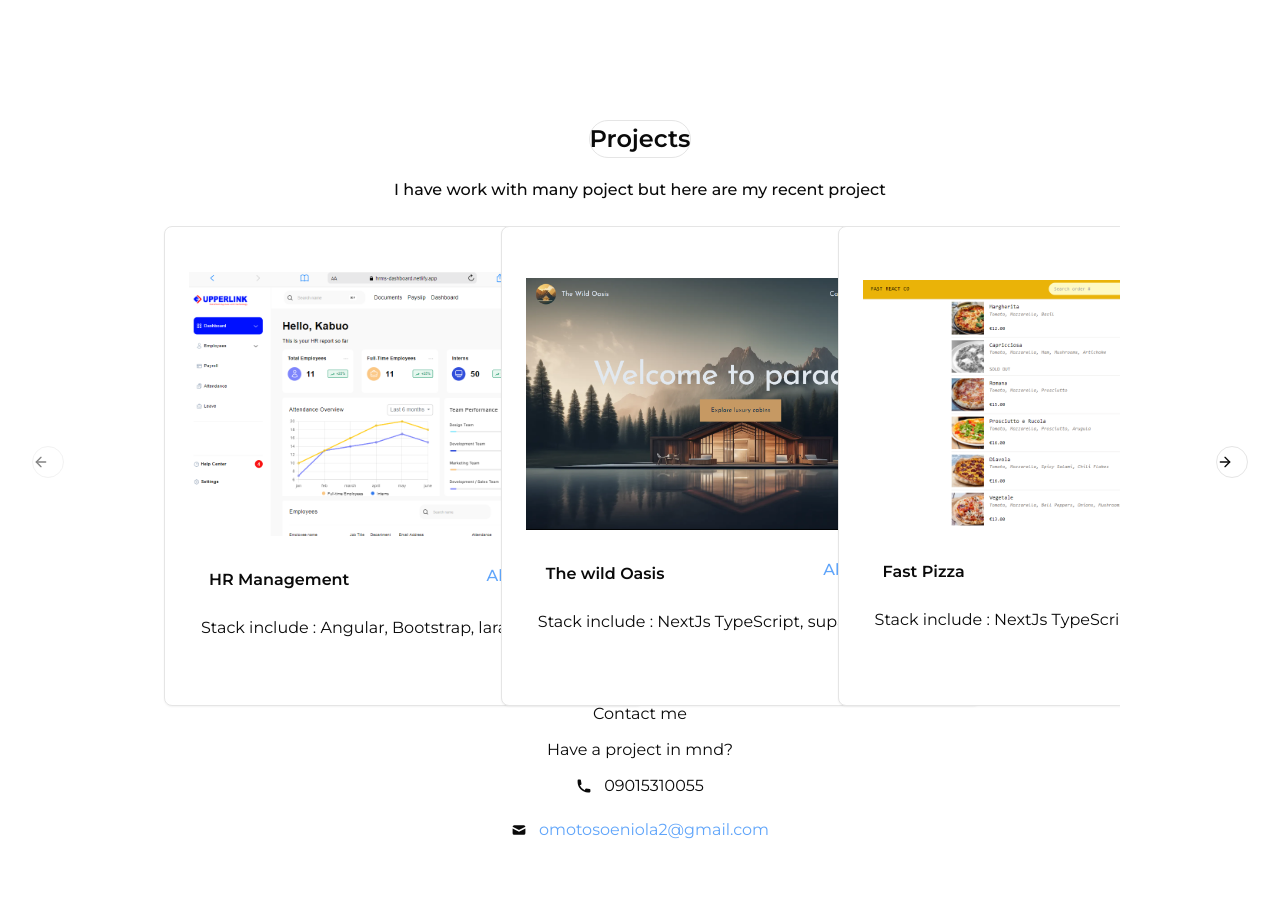
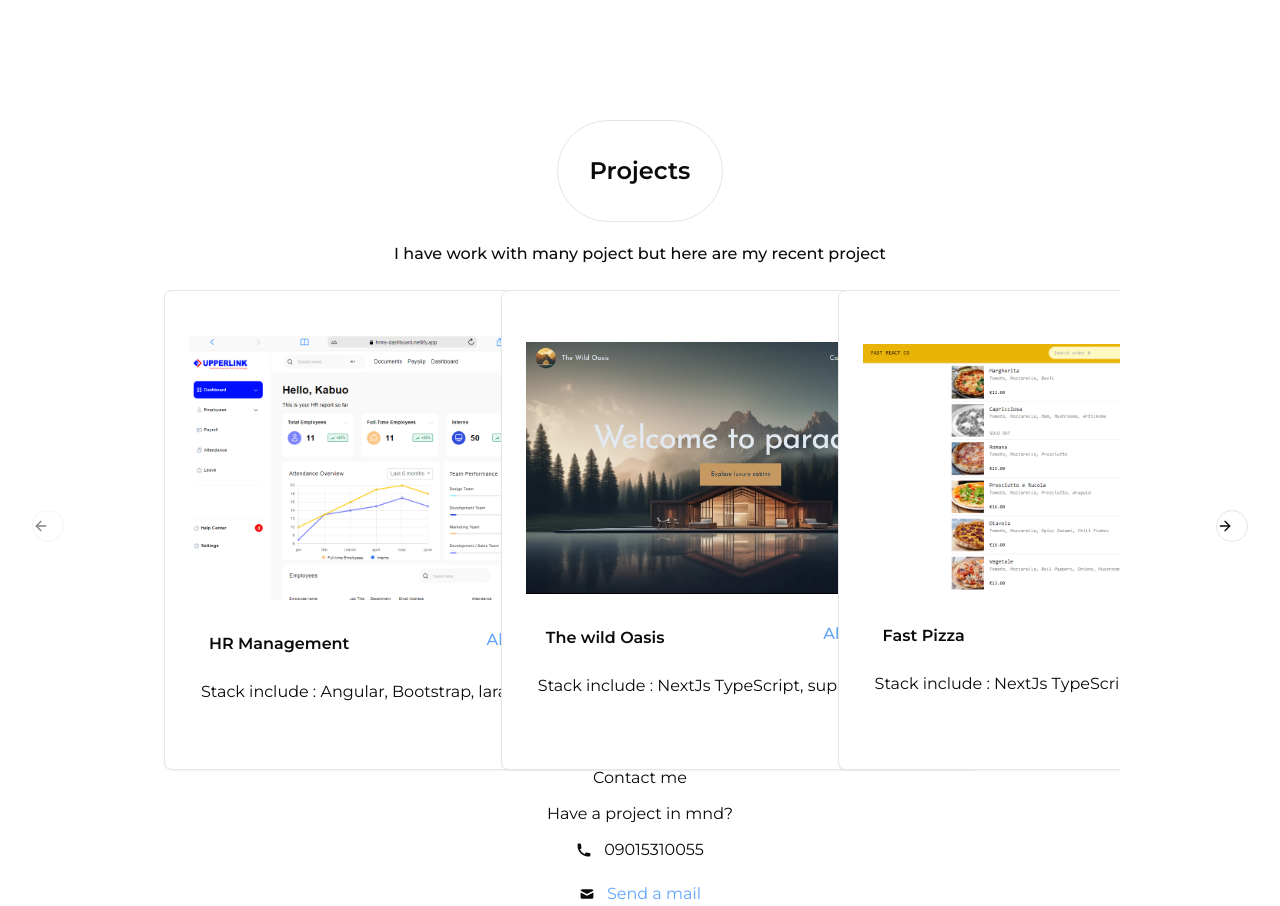
Before and after one commit to SteveEnny/my-portfolio, a React (Vite) app: page / in a window 1280 px wide. Shown: the part 1000-1906 px from the top of the page. Before the commit the page ends 1842 px from the top, so only its background shows below. Built offline with nearby package versions, Linux system fonts and the light colour scheme.

Commit message:
new Changes

```diff
--- a/src/App.tsx
+++ b/src/App.tsx
@@ -24,10 +24,10 @@ function App() {
           <div className="flex items-center gap-3">
             <HiMail />
             <a
-              href="omotosoeniola2@gmail.com"
+              href="mailto:omotosoeniola2@gmail.com"
               className="text-blue-400 hover:text-blue-600"
             >
-              omotosoeniola2@gmail.com
+              Send a mail
             </a>
           </div>
         </div>
--- a/src/componets/Carousel.tsx
+++ b/src/componets/Carousel.tsx
@@ -18,6 +18,7 @@ type projectsType = {
   description: string;
   img: string;
   stack: string;
+  gitbubLink: string;
 };
 
 const projects: projectsType[] = [
@@ -36,6 +37,7 @@ const projects: projectsType[] = [
       "HRMS is an all-in-one HR management application designed to streamline employee management processes. The platform allows HR teams to manage employee records, track attendance, and oversee payroll and benefits",
     img: "/hr mangement.png",
     stack: "Angular, Bootstrap, laravel",
+    gitbubLink: "https://github.com/Oluwabambi/HRMS-frontend",
   },
   {
     name: "The wild Oasis",
@@ -44,6 +46,7 @@ const projects: projectsType[] = [
       "Wild Oasis is an easy-to-use hotel booking website that helps travelers find their perfect getaway in stunning natural locations. The platform offers a curated selection of hotels, resorts, and eco-lodges, focusing on properties nestled in serene landscapes.",
     img: "/The wild oasis.png",
     stack: "NextJs TypeScript, supabase",
+    gitbubLink: "https://github.com/SteveEnny/The-wild-oasis-user",
   },
   {
     name: "Fast Pizza",
@@ -52,15 +55,17 @@ const projects: projectsType[] = [
       "PizzaHub is a user-friendly application that allows customers to explore and order from a variety of pizza types. With an intuitive interface, users can browse through different pizza styles—whether classic, gourmet, or customizable.",
     img: "/fast pizza.png",
     stack: "NextJs TypeScript, supabase",
+    gitbubLink: "https://github.com/SteveEnny/Fast-pizza",
   },
 
   {
-    name: "Uppcorn",
+    name: "Usepcorn",
     link: "https://unepopcorn.vercel.app/",
     description:
       "Usepopcorn is an exciting movie website that offers users a seamless way to discover the latest films and timeless classics. ",
     img: "/usepopcorn.png",
     stack: "React TypeScript",
+    gitbubLink: "https://github.com/SteveEnny/unepopcorn",
   },
   // {
   //   name: "Uppcorn",
--- a/src/componets/Projects.tsx
+++ b/src/componets/Projects.tsx
@@ -3,7 +3,7 @@ import { CarouselSize } from "./Carousel";
 function Projects() {
   return (
     <div className="flex flex-col items-center">
-      <div className="border rounded-[20rem] font-semibold">
+      <div className="border p-[2rem] rounded-[20rem] font-semibold">
         <h2 className="text-[1.5rem]">Projects</h2>
       </div>
       <h3 className="text-[1rem] font-medium px-3 my-5">
```
